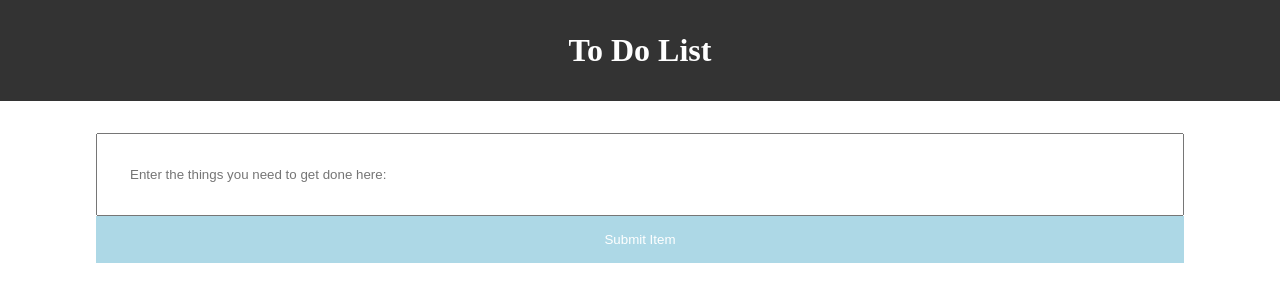
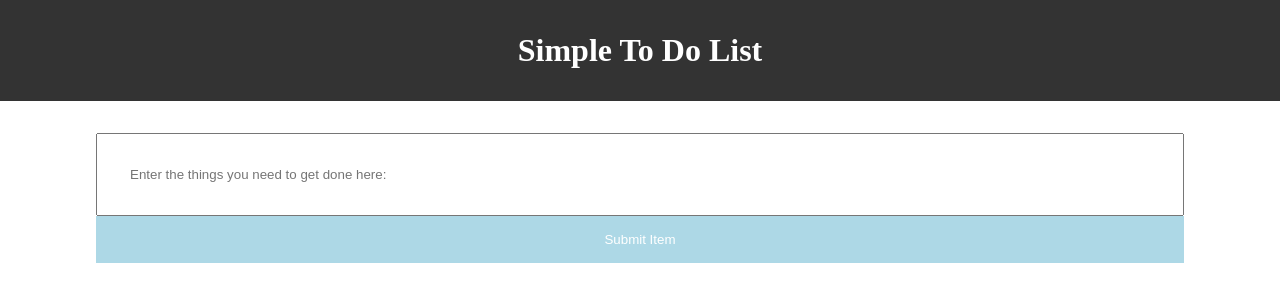
Before and after one commit to raa155/Simple-Todo-List, a plain HTML site: page index.html in a window 1280 px wide. Drawn offline with Linux system fonts and the light colour scheme.

Commit message:
changing header title

```diff
--- a/index.html
+++ b/index.html
@@ -9,7 +9,7 @@
 </head>
 <body>
    <header>
-      <h1>To Do List</h1>
+      <h1>Simple To Do List</h1>
    </header>
 
    <div class="container">
```
